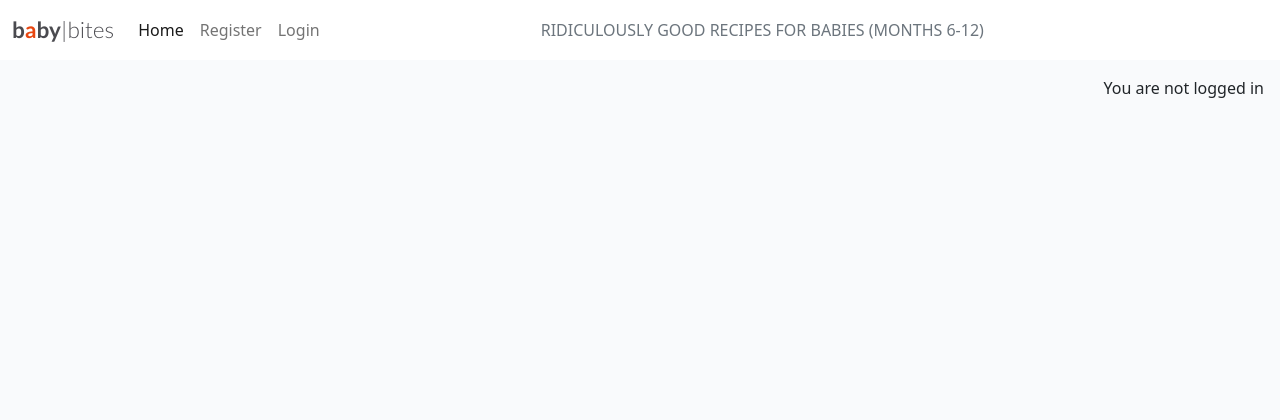
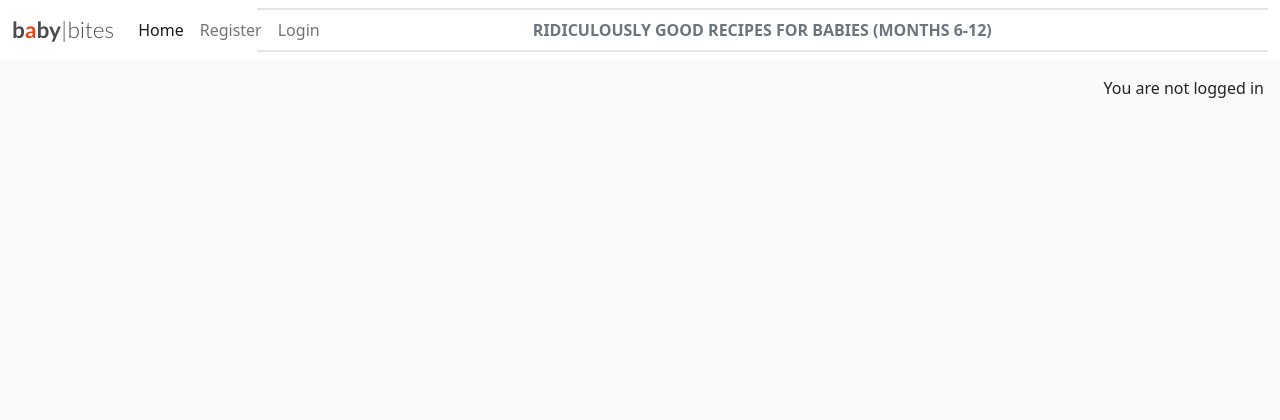
Before and after one commit to Naida1710/baby_bites, a Django app: page / in a window 1280 px wide. Shown: the top 420 px of the page. Run offline with Django 5.2, Linux system fonts and the light colour scheme; data that the repository does not hold is empty; parts of the project's set-up code (start-up, migrations or seed data) failed here and were passed over; some libraries are stand-ins or nearby versions.

Commit message:
Add a boder and opacity to the navbar

```diff
--- a/static/css/style.css
+++ b/static/css/style.css
@@ -167,4 +167,8 @@ body {
     text-align: center; /* center the text */
     padding: 0.5rem 0; /* vertical padding */
     box-sizing: border-box;
+    font-weight: bold;
+    border-top: 2px solid rgba(0, 0, 0, 0.1);    /* faded black, 20% opacity */
+    border-bottom: 2px solid rgba(0, 0, 0, 0.1); /* faded black, 20% opacity */
+
 }
```
